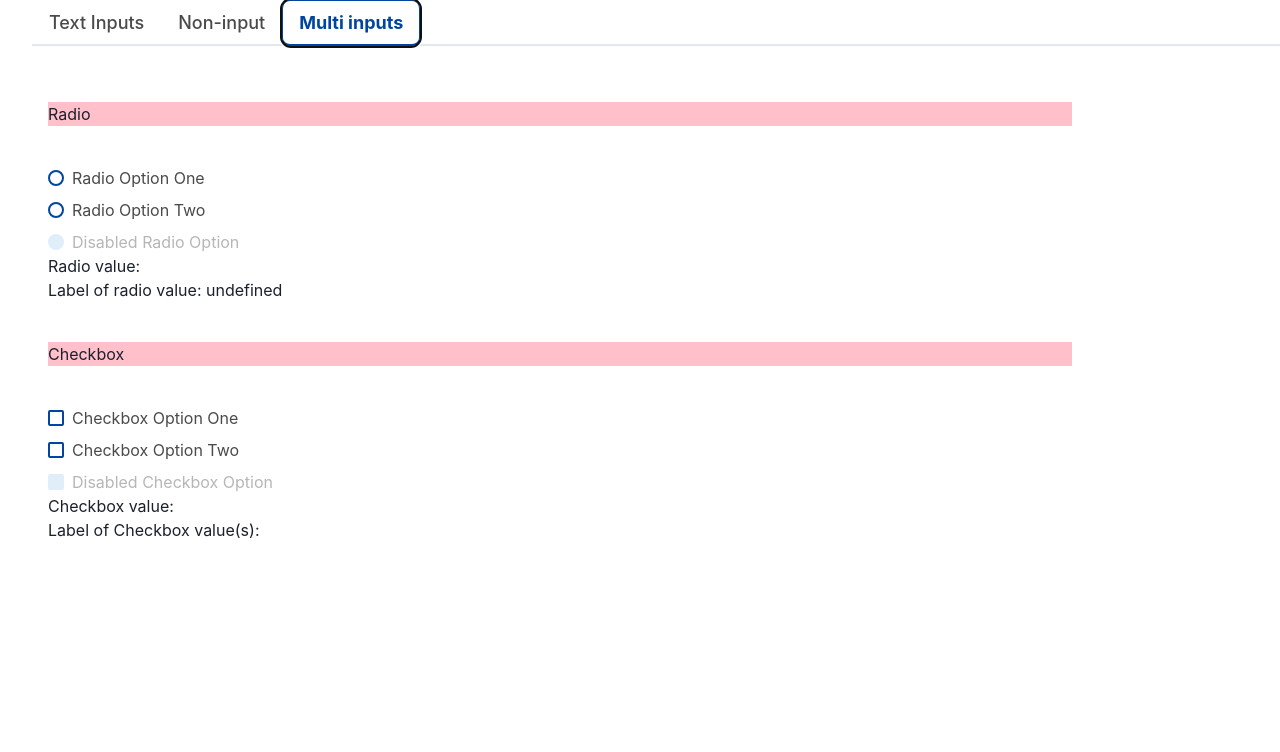
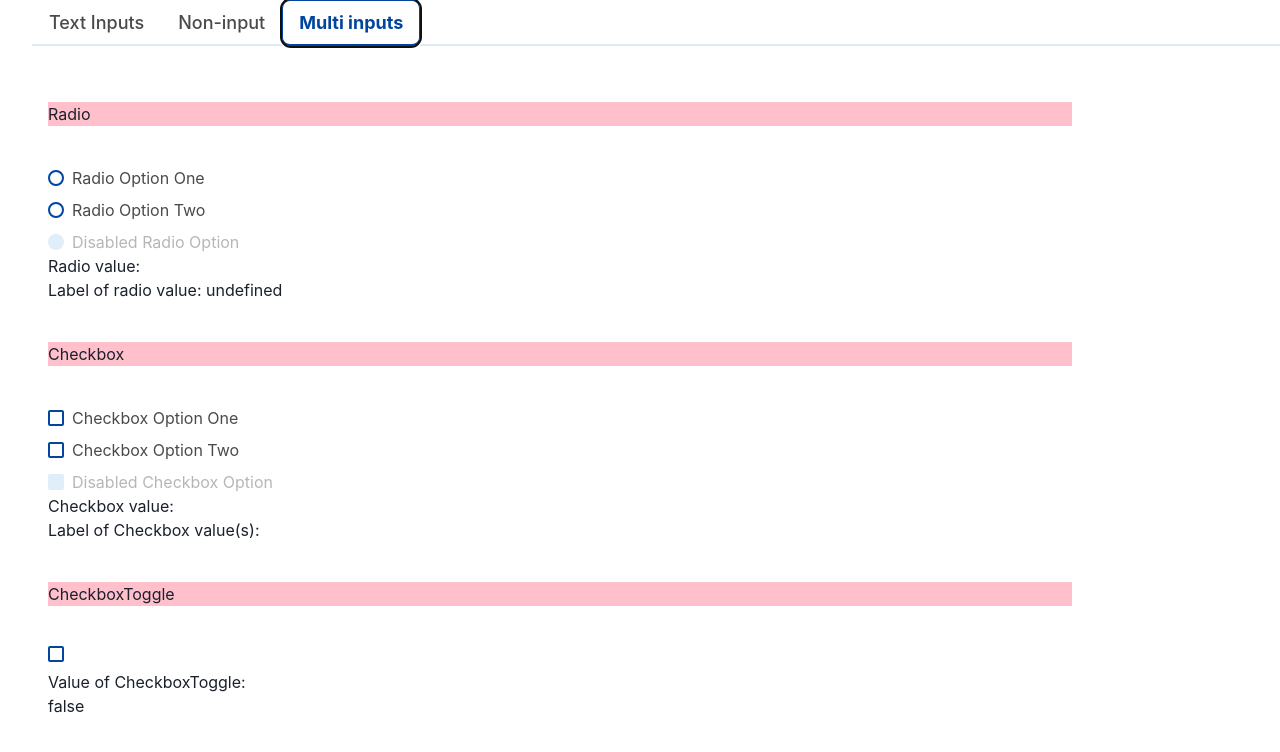
Before and after one commit to joakim-hansen/tilskudd-components, a React (Vite) app: page / in a window 1280 px wide. Both pictures are taken after a click on the tab "Multi inputs". Shown: the top 752 px of the page. Built offline with nearby package versions, Linux system fonts and the light colour scheme.

Commit message:
added CheckboxToggle

```diff
--- a/package.json
+++ b/package.json
@@ -1,7 +1,7 @@
 {
   "name": "@egde/tilskudd-components",
   "private": false,
-  "version": "0.0.19",
+  "version": "0.0.21",
   "type": "module",
   "scripts": {
     "dev": "vite",
--- a/src/App.tsx
+++ b/src/App.tsx
@@ -9,6 +9,7 @@ import {
     Radio,
     Card,
     Checkbox,
+    CheckboxToggle,
 } from 'Components';
 import { styles } from 'Theme';
 import { useState } from 'react';
@@ -57,6 +58,8 @@ function App() {
             isDisabled: true,
         },
     ];
+
+    const [isToggled, setIsToggled] = useState(false);
 
     const inputFieldStyles = { width: '25rem' };
 
@@ -186,6 +189,10 @@ function App() {
                             }
                         })}
                     </div>
+                    <Divider title='CheckboxToggle' />
+                    <CheckboxToggle value={isToggled} onChange={setIsToggled} />
+                    <div>Value of CheckboxToggle:</div>
+                    <div>{isToggled.toString()}</div>
                 </div>
             ),
         },
--- /dev/null
+++ b/src/Components/Input/CheckboxToggle.tsx
@@ -0,0 +1,22 @@
+import React, { ReactElement } from 'react';
+import { Checkbox as ChakraCheckbox } from '@chakra-ui/react';
+import { BaseInput } from './BaseInput';
+import { InputComponentProps } from './SharedTypes';
+
+interface CheckboxToggleProps extends InputComponentProps {
+    value: boolean;
+    onChange: (value: boolean) => void;
+}
+
+export function CheckboxToggle(props: CheckboxToggleProps): ReactElement {
+    const { value, onChange, ...otherProps } = props;
+
+    return (
+        <BaseInput {...otherProps}>
+            <ChakraCheckbox
+                isChecked={value}
+                onChange={(e) => onChange(e.target.checked)}
+            />
+        </BaseInput>
+    );
+}
--- a/src/Components/Input/index.ts
+++ b/src/Components/Input/index.ts
@@ -3,3 +3,4 @@ export * from './NumberInput';
 export * from './TextAreaInput';
 export * from './Radio';
 export * from './Checkbox';
+export * from './CheckboxToggle';
--- a/src/lib/index.ts
+++ b/src/lib/index.ts
@@ -9,6 +9,7 @@ import {
     Modal,
     Card,
     Checkbox,
+    CheckboxToggle,
 } from '../Components';
 
 export {
@@ -22,4 +23,5 @@ export {
     Modal,
     Card,
     Checkbox,
+    CheckboxToggle,
 };
```
